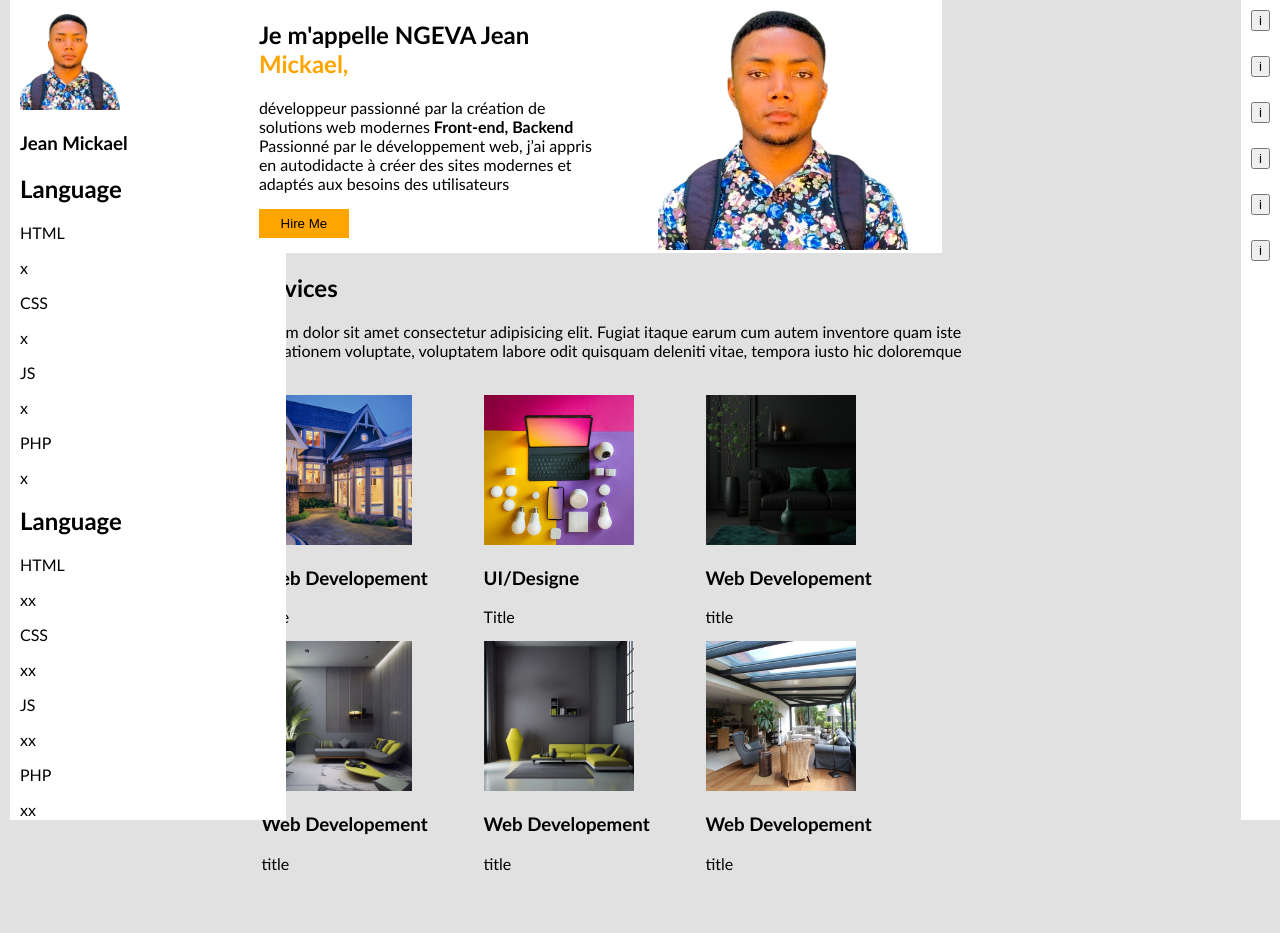
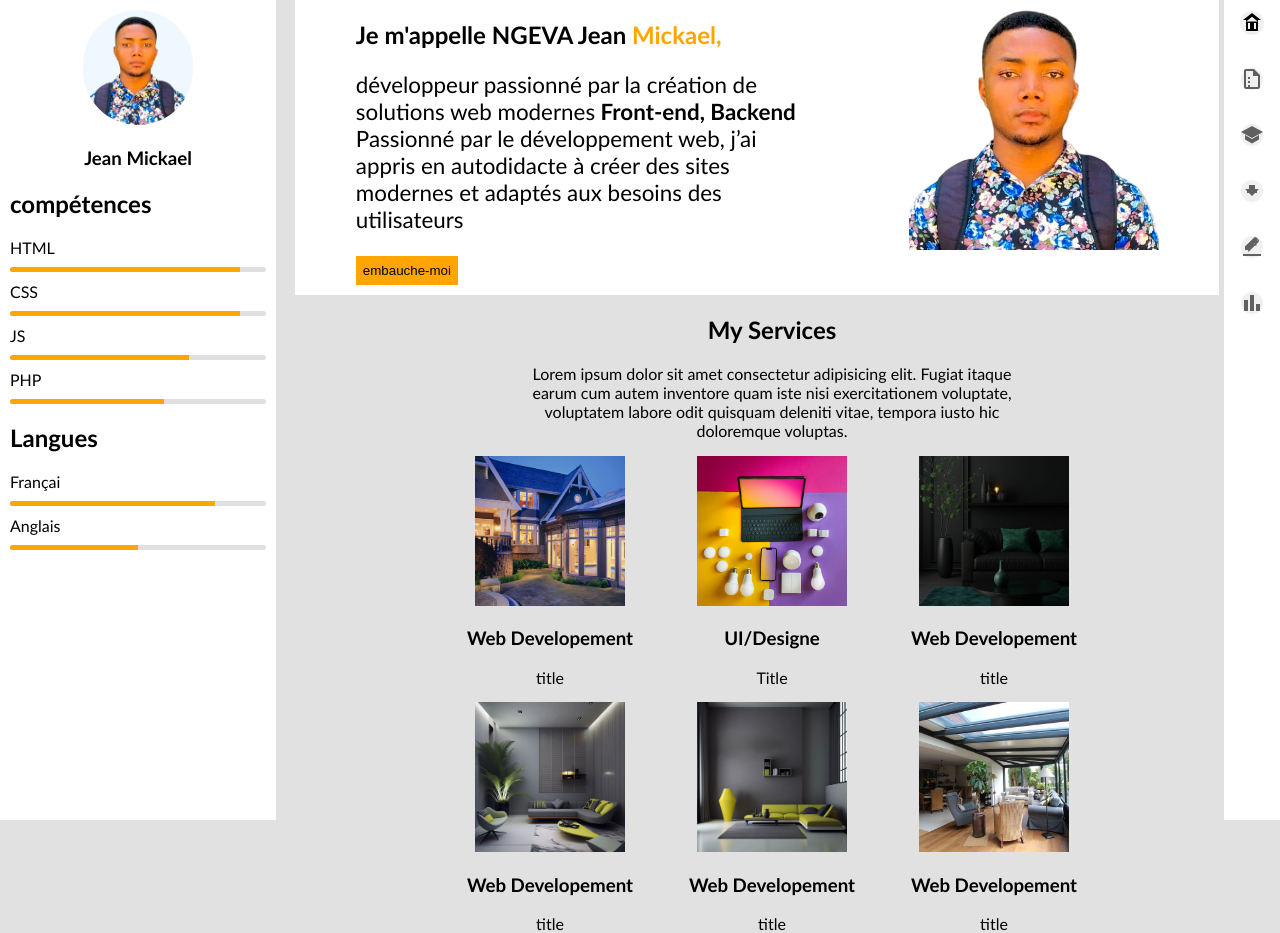
Before and after one commit to Mickael2024/Portfolio, a plain HTML site: page index.html in a window 1280 px wide. Before the commit the page ends 883 px from the top, so only its background shows below. Drawn offline with Linux system fonts and the light colour scheme.

Commit message:
mise a jour front2

```diff
--- a/css/designe.css
+++ b/css/designe.css
@@ -18,13 +18,11 @@ button{
     }
 }
 .header{
-
     background: white;
     width: 95%;
     position: relative;
     /* right: 50%; */
-    left: 2%;
-
+    left: 1%;
     img{
         max-width: 100%;
         width: 250px;
@@ -34,27 +32,35 @@ button{
     display: flex;
     justify-content: space-around;
     align-items: flex-start;
-
+   padding-bottom: 10px;
     margin: 0px 10px 10px;
 }
 }
 .profil_img{
+    text-align: center;
+    display: flex
+;
+    justify-content: center;
+
     img{
         max-width: 100%;
-        width: 100px;
-        height: 100px;
+        width: 110px;
+        height: 115px;
+        background: aliceblue;
+        border-radius: 60px;
     }
 }
 .side{
     display: flex;
     align-items: stretch;
-    margin: 0px 10px 10px;
 }
 .case_service{
-    display: grid;
+    display: grid
+    ;
         grid-template-columns: repeat(3, 207px);
         gap: 15px;
         justify-content: center;
+        justify-items: center;
 }
 .icon_nav{
     display: flex;
@@ -66,14 +72,15 @@ button{
     width: fit-content;
     button{
         padding: 7px;
-        width: 90px;
         background-color: orange;
         font-family: sans-serif;
         border: none;
     }
 }
 .header_service{
-
+    width: 50%;
+    text-align: center;
+    transform: translatex(50%);
 }
 .sideLeft{
     width: 20%;
@@ -81,6 +88,14 @@ button{
     padding: 10px;
     height: 100vh;
     position: fixed;
+    h3{
+        text-align: center;
+    }
+}
+.inside_header{
+    p{
+        font-size: 1.4rem;
+    }
 }
 .sideRight{
     background-color: white;
@@ -88,9 +103,48 @@ button{
     height: 100vh;
     position: fixed;
     right: 0px;
+    width: 36px;
 }
 .sideCenter{
-    width: 60%;
-    margin-left: 15%;
-    padding: 0px 10px;
+    width: 76%;
+    margin-left: 22%;
+    right: 0px;
+    padding: 0px 4px;
 }
+.progress-container {
+    width: 100%;
+    background-color: #e0e0e0;
+    border-radius: 20px;
+    overflow: hidden;
+    height: 5px;
+    margin: 10px 0;
+  }
+
+  .progress-bar-html,.progress-bar-css,.progress-bar-js,.progress-bar-php {
+    height: 100%;
+    background-color: orange;
+    text-align: center;
+    color: white;
+    font-weight: bold;
+    transition: width 0.5s ease-in-out;
+  }
+  .big_img{
+    position:relative;
+    bottom: -18px;
+  }
+  .case{
+   text-align: center;
+  }
+  .icon_nav{
+    button{
+        width: 100%;
+        border: none;
+        text-align: left;
+        font-size: 1.2rem;
+        background: none;
+    }
+    img{
+        width: 100%;
+        margin-right: 10px;
+    }
+  }
--- a/index.html
+++ b/index.html
@@ -14,7 +14,7 @@
             <div class="sideLeft">
                 <div>
                     <div class="profil_img">
-                        <div>
+                        <div style="width: fit-content;">
                             <img src="./image/291c3ed0-9e93-4956-9f8b-bd8ee372b28e-Photoroom.png" alt="profil"
                                 width="150px" height="150px">
                         </div>
@@ -33,26 +33,34 @@
                         <!--En attent  -->
                     </div>
                     <div class="langue">
-                        <h1>Language</h1>
+                        <h1>compétences</h1>
                         <label>HTML</label>
-                        <p class="line_html">x</p>
+                        <div class="progress-container">
+                            <div class="progress-bar-html" style="width: 90%;"></div>
+                        </div>
                         <label>CSS</label>
-                        <p class="line_css">x</p>
+                        <div class="progress-container">
+                            <div class="progress-bar-css" style="width: 90%;"></div>
+                        </div>
                         <label>JS</label>
-                        <p class="line_js">x</p>
+                        <div class="progress-container">
+                            <div class="progress-bar-js" style="width: 70%;"></div>
+                        </div>
                         <label>PHP</label>
-                        <p class="line_php">x</p>
+                        <div class="progress-container">
+                            <div class="progress-bar-php" style="width: 60%;"></div>
+                        </div>
                     </div>
                     <div>
-                        <h1>Language</h1>
-                        <label>HTML</label>
-                        <p>xx</p>
-                        <label>CSS</label>
-                        <p>xx</p>
-                        <label>JS</label>
-                        <p>xx</p>
-                        <label>PHP</label>
-                        <p>xx</p>
+                        <h1>Langues</h1>
+                        <label>Françai</label>
+                        <div class="progress-container">
+                            <div class="progress-bar-html" style="width: 80%;"></div>
+                        </div>
+                        <label>Anglais</label>
+                        <div class="progress-container">
+                            <div class="progress-bar-css" style="width: 50%;"></div>
+                        </div>
                     </div>
                 </div>
             </div>
@@ -60,19 +68,22 @@
                 <div class="header">
                     <div class="inside_header">
                         <div style="width: 50%;">
-                        <h1>Je m'appelle <strong>NGEVA Jean <span style="color: orange;">Mickael,</span></strong></h1>
+                            <h1>Je m'appelle <strong>NGEVA Jean <span style="color: orange;">Mickael,</span></strong>
+                            </h1>
 
                             <p>développeur passionné par la création de solutions web modernes<strong> Front-end,
-                                Backend</strong><br/>
-                                Passionné par le développement web, j’ai appris en autodidacte à créer des sites modernes et adaptés aux besoins des utilisateurs
+                                    Backend</strong><br />
+                                Passionné par le développement web, j’ai appris en autodidacte à créer des sites
+                                modernes et adaptés aux besoins des utilisateurs
                             </p>
 
                             <div class="btn_more">
-                            <button>Hire Me </button>
+                                <button>embauche-moi</button>
                             </div>
                         </div>
-                    <div class="">
-                        <img src="./image/291c3ed0-9e93-4956-9f8b-bd8ee372b28e-Photoroom.png" alt="" width="" height="">
+                        <div class="big-img">
+                            <img src="./image/291c3ed0-9e93-4956-9f8b-bd8ee372b28e-Photoroom.png" alt="" width=""
+                                height="">
                         </div>
                     </div>
                 </div>
@@ -127,12 +138,50 @@
                         <span class="icon_logo"></span>
                     </div>
                     <div class="icon_nav">
-                        <button>i</button>
-                        <button>i</button>
-                        <button>i</button>
-                        <button>i</button>
-                        <button>i</button>
-                        <button>i</button>
+                        <button>
+                            <a href="#">
+                                <svg width="24" height="24" viewBox="0 0 24 24" fill="none" xmlns="http://www.w3.org/2000/svg">
+                                    <rect x="0" y="0" width="24" height="24" rx="12" fill="#F0F0F0"/>
+                                    <path d="M12 2L3 9H6V20H18V9H21L12 2ZM12 5.69L17.71 10.39H6.29L12 5.69ZM8 12H10V18H8V12ZM14 12H16V18H14V12Z" fill="black"/>
+                                    </svg>
+                            </a>
+                        </button>
+                        <button>
+                            <a href="#">
+                                <svg width="24" height="24" viewBox="0 0 24 24" fill="none" xmlns="http://www.w3.org/2000/svg">
+                                    <circle cx="12" cy="12" r="11" fill="#F0F0F0"/>
+                                    <path d="M14 2H6C4.9 2 4 2.9 4 4V20C4 21.1 4.9 22 6 22H18C19.1 22 20 21.1 20 20V8L14 2ZM18 20H6V4H13V9H18V20ZM10 10H8V12H10V10ZM10 14H8V16H10V14ZM10 18H8V20H10V18Z" fill="#606060"/>
+                                    </svg>
+                            </a>
+                            </button>
+                        <button>
+                            <a href="#">
+                                <svg width="24" height="24" viewBox="0 0 24 24" fill="none" xmlns="http://www.w3.org/2000/svg">
+                                    <circle cx="12" cy="12" r="11" fill="#F0F0F0"/>
+                                    <path d="M12 3L1 9L12 15L23 9L12 3ZM5 12V16.5L12 20.5L19 16.5V12L12 16L5 12Z" fill="#606060"/>
+                                    </svg>
+                            </a></button>
+                        <button>
+                            <a href="#">
+                                <svg width="24" height="24" viewBox="0 0 24 24" fill="none" xmlns="http://www.w3.org/2000/svg">
+                                    <circle cx="12" cy="12" r="11" fill="#F0F0F0"/>
+                                    <path d="M19 10H15V6H9V10H5L12 17L19 10ZM7 12V14H9V12H7ZM11 12V14H13V12H11ZM15 12V14H17V12H15Z" fill="#606060"/>
+                                    </svg></a></button>
+                        <button>
+                            <a href="#">
+                                <svg width="24" height="24" viewBox="0 0 24 24" fill="none" xmlns="http://www.w3.org/2000/svg">
+                                    <circle cx="12" cy="12" r="11" fill="#F0F0F0"/>
+                                    <path d="M14.06 9.06L14.94 8.19L16.81 10.06L15.94 10.94L14.06 9.06ZM17.66 3.66L18.34 4.34C19.12 5.12 19.12 6.38 18.34 7.16L9.16 16.34L7.84 16.66L8.16 15.34L17.34 6.16C18.12 5.38 18.12 4.12 17.34 3.34L16.66 2.66C15.88 1.88 14.62 1.88 13.84 2.66L5 11.5V15H8.5L17.34 6.16L17.66 3.66ZM3 19H21V21H3V19Z" fill="#606060"/>
+                                    </svg>
+                            </a></button>
+                        <button>
+                            <a href="#">
+                                <svg width="24" height="24" viewBox="0 0 24 24" fill="none" xmlns="http://www.w3.org/2000/svg">
+                                    <circle cx="12" cy="12" r="11" fill="#F0F0F0"/>
+                                    <path d="M4 9H8V20H4V9ZM10 4H14V20H10V4ZM16 13H20V20H16V13Z" fill="#606060"/>
+                                    </svg>
+                                </a>
+                            </button>
                     </div>
                 </div>
             </div>
```
Lines whose indentation alone changed are shown as unchanged.
